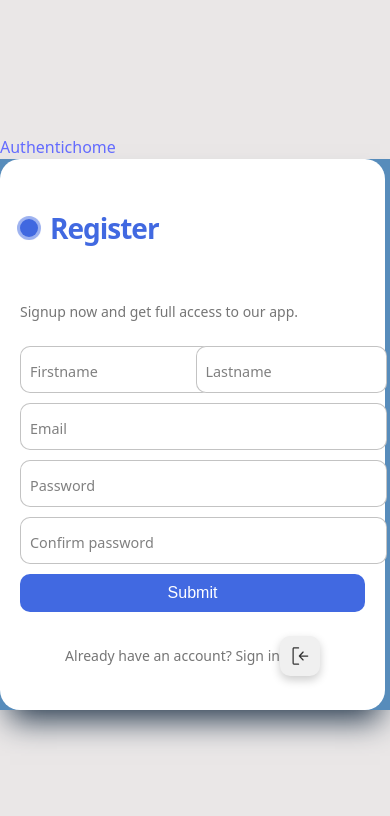
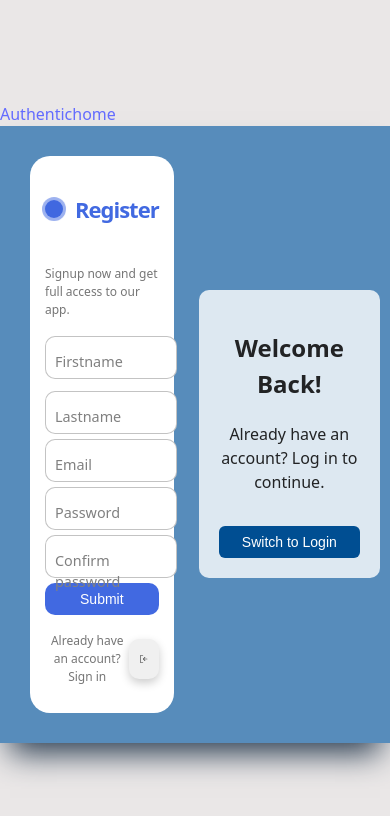
Before and after one commit to mwanga45/projectmedicadvicer, a React (Vite) app: page / in a window 390 px wide. Shown: the top 816 px of the page. Built offline with nearby package versions, Linux system fonts and the light colour scheme.

Commit message:
more chages

```diff
--- a/src/Authentic/authentic.css
+++ b/src/Authentic/authentic.css
@@ -1,6 +1,5 @@
 .Authentic-maincontain{
     display: flex;
-
 
 }
 .maincontainer-authentic{
@@ -20,13 +19,40 @@
     box-shadow: rgb(38, 57, 77) 0px 20px 30px -10px;
 
 }
+.left-container {
+    flex: 1;
+    padding: 20px;
+  }
+
+  .right-container {
+    flex: 1;
+    background: #ffffffcc;
+    padding: 20px;
+    border-radius: 10px;
+    text-align: center;
+  }
+
+  .toggle-button {
+    margin-top: 1rem;
+    padding: 10px 20px;
+    background-color: #004e92;
+    color: white;
+    border: none;
+    border-radius: 6px;
+    cursor: pointer;
+  }
+
+  .toggle-button:hover {
+    background-color: #00386c;
+  }
+
 
 /* css for forms login and Registration form */
 .form {
     display: flex;
     flex-direction: column;
-    gap: 10px;
-    max-width: 350px;
+    gap: 5px;
+    max-width: 450px;
     background-color: #fff;
     padding: 20px;
     border-radius: 20px;
@@ -155,3 +181,47 @@
       opacity: 0;
     }
   }
+/* Medium screens and down */
+@media (max-width: 768px) {
+    .form {
+      max-width: 90%;
+      padding: 15px;
+      margin: auto;
+    }
+
+    .formcontainer-authentic {
+      padding: 10px;
+    }
+
+    .flex {
+      flex-direction: column;
+      gap: 12px;
+    }
+  }
+
+  /* Small phones */
+  @media (max-width: 480px) {
+    .title {
+      font-size: 22px;
+    }
+
+    .message,
+    .signin {
+      font-size: 12px;
+    }
+
+    .form label .input {
+      padding: 8px 8px 18px 8px;
+    }
+
+    .submit {
+      font-size: 14px;
+      padding: 8px;
+    }
+
+    .toggle-button {
+      width: 100%;
+      padding: 8px;
+      font-size: 14px;
+    }
+  }
--- a/src/Authentic/authentic.jsx
+++ b/src/Authentic/authentic.jsx
@@ -1,23 +1,35 @@
-import React,{useState} from "react";
+import React, { useState } from "react";
 import RegisterForm from "../component/forms/reg";
 import LoginFormForm from "../component/forms/login";
 import "./authentic.css";
 
 export default function Authentic() {
-  const [isLogIn , setisLogin] = useState(true)
-  // const handleToggleForm  = ()=>{
-  //   setisLogin(!isLogIn)
-  // }
+  const [isLogIn, setisLogin] = useState(true);
   return (
     <div className="Authentic-maincontain">
       <div className="maincontainer-authentic">
         <div className="formcontainer-authentic">
-        <div className="left-container">
-          {isLogIn ?
-          <RegisterForm changeForm={()=> setisLogin(!isLogIn)}/> : <LoginFormForm changeform={()=> setisLogin(!isLogIn)}/>
-          }
-        </div>
-        <div className="right"></div>
+          <div className="left-container">
+            {isLogIn ? (
+              <RegisterForm changeForm={() => setisLogin(!isLogIn)} />
+            ) : (
+              <LoginFormForm changeForm={() => setisLogin(!isLogIn)} />
+            )}
+          </div>
+          <div className="right-container">
+            <h2>{isLogIn ? "Welcome Back!" : "Join Us Today!"}</h2>
+            <p>
+              {isLogIn
+                ? "Already have an account? Log in to continue."
+                : "Don't have an account yet? Register now."}
+            </p>
+            <button
+              className="toggle-button"
+              onClick={() => setisLogin(!isLogIn)}
+            >
+              {isLogIn ? "Switch to Login" : "Switch to Register"}
+            </button>
+          </div>
         </div>
       </div>
     </div>
```
